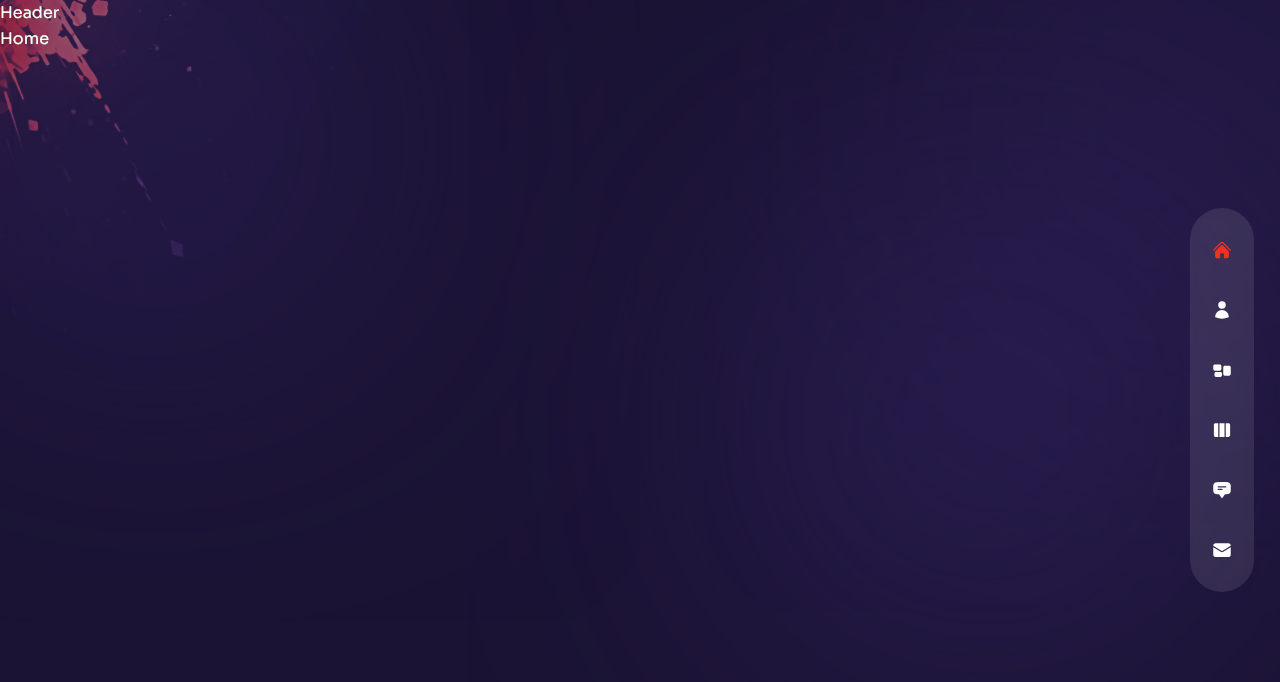
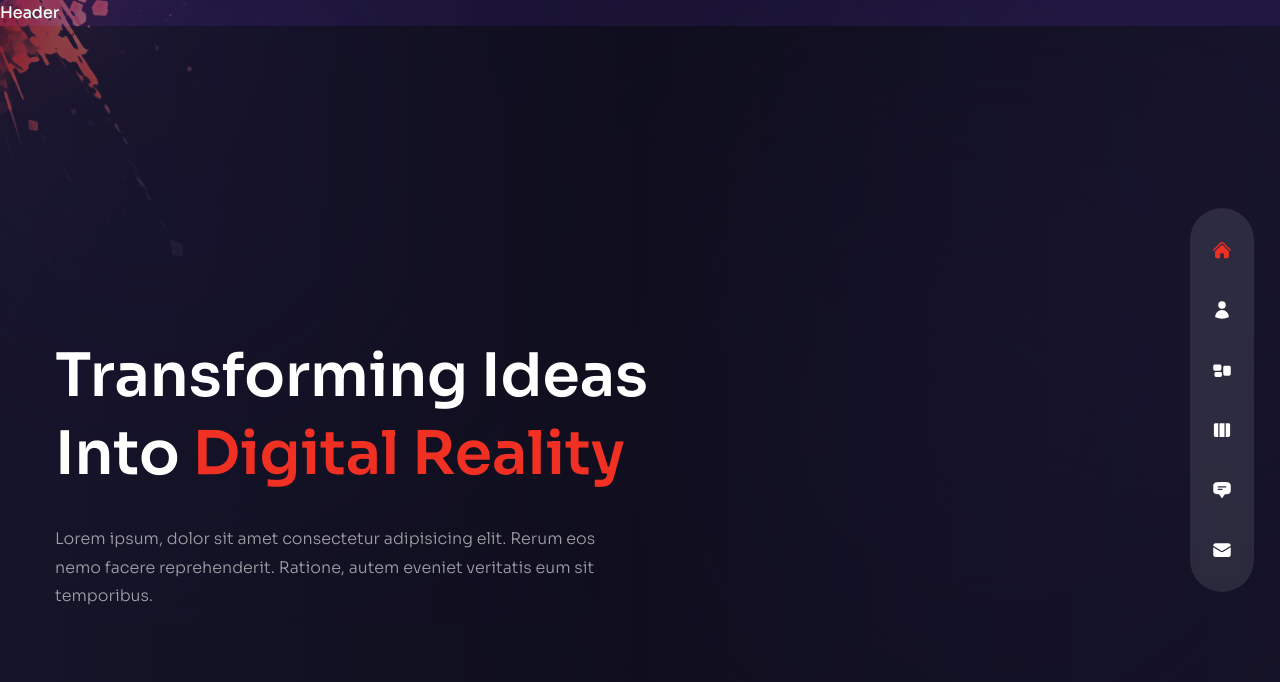
Before and after one commit to MirosBL45/studio_rakita, a Next.js app: page / in a window 1280 px wide. Shown: the top 682 px of the page. Built offline with nearby package versions, Linux system fonts and the light colour scheme.

Commit message:
started home

```diff
--- a/pages/index.js
+++ b/pages/index.js
@@ -1,5 +1,44 @@
+// next image
+import Image from "next/image";
+
+// components
+import ParticlesContainer from "../components/ParticlesContainer";
+import ProjectsBtn from "../components/ProjectsBtn";
+import Avatar from "../components/Avatar";
+
+// framer-motion
+import { motion } from "framer-motion";
+
+// variants
+import { fadeIn } from "../variants";
+
 function Home() {
-  return <div>Home</div>;
-};
+  return (
+    <div className="bg-primary/60 h-full">
+      {/* text */}
+      <div className="w-full h-full bg-gradient-to-r from-primary/10 via-black/30 to-black/10">
+        <div className="text-center flex flex-col justify-center xl:pt-40 xl:text-left h-full container mx-auto">
+          {/* title */}
+          <h1 className="h1">
+            Transforming Ideas <br /> Into{" "}
+            <span className="text-accent">Digital Reality</span>
+          </h1>
+          {/* subtitle */}
+          <p className="max-w-sm xl:max-w-xl mx-auto xl:mx-0 mb-10 xl:mb-16">
+            Lorem ipsum, dolor sit amet consectetur adipisicing elit. Rerum eos
+            nemo facere reprehenderit. Ratione, autem eveniet veritatis eum sit
+            temporibus.
+          </p>
+          {/* button */}
+          <div className="flex justify-center xl:hidden">
+            <ProjectsBtn />
+          </div>
+        </div>
+      </div>
+      {/* image */}
+      <div>image</div>
+    </div>
+  );
+}
 
 export default Home;
```
